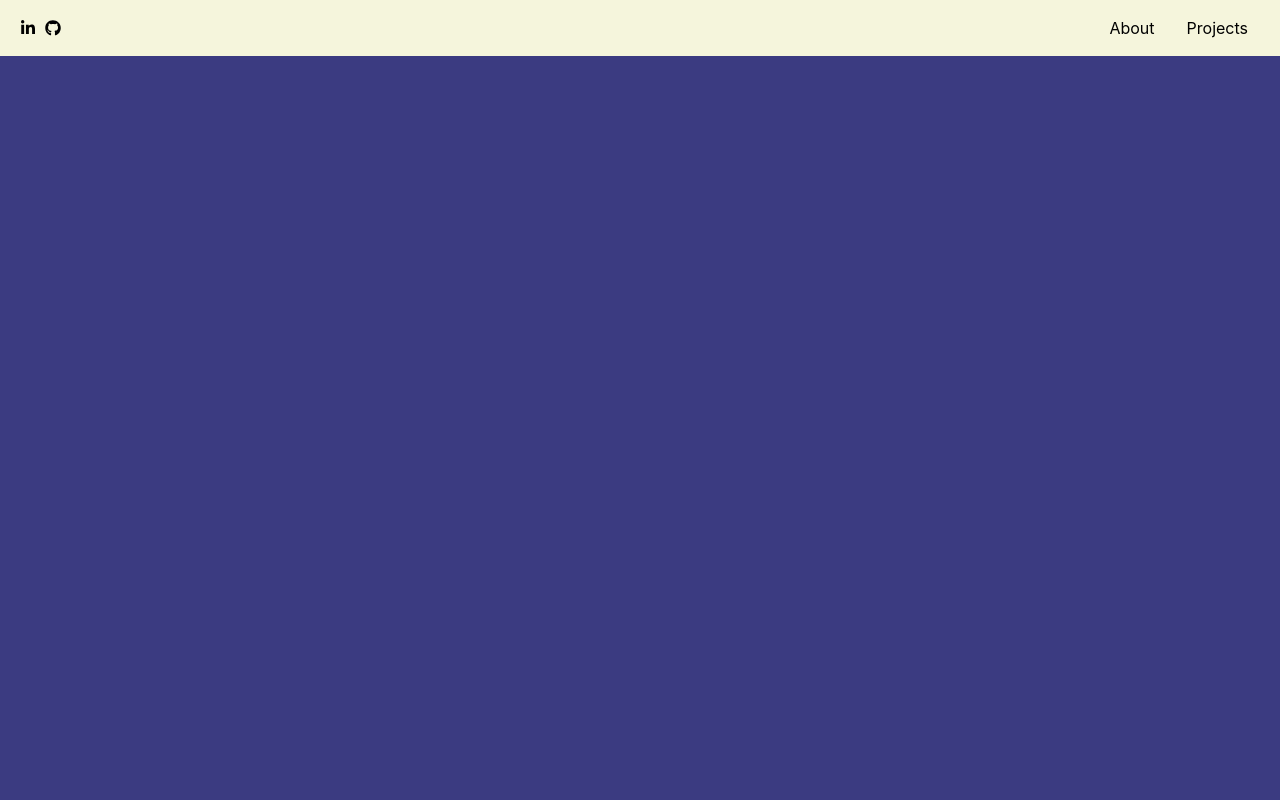
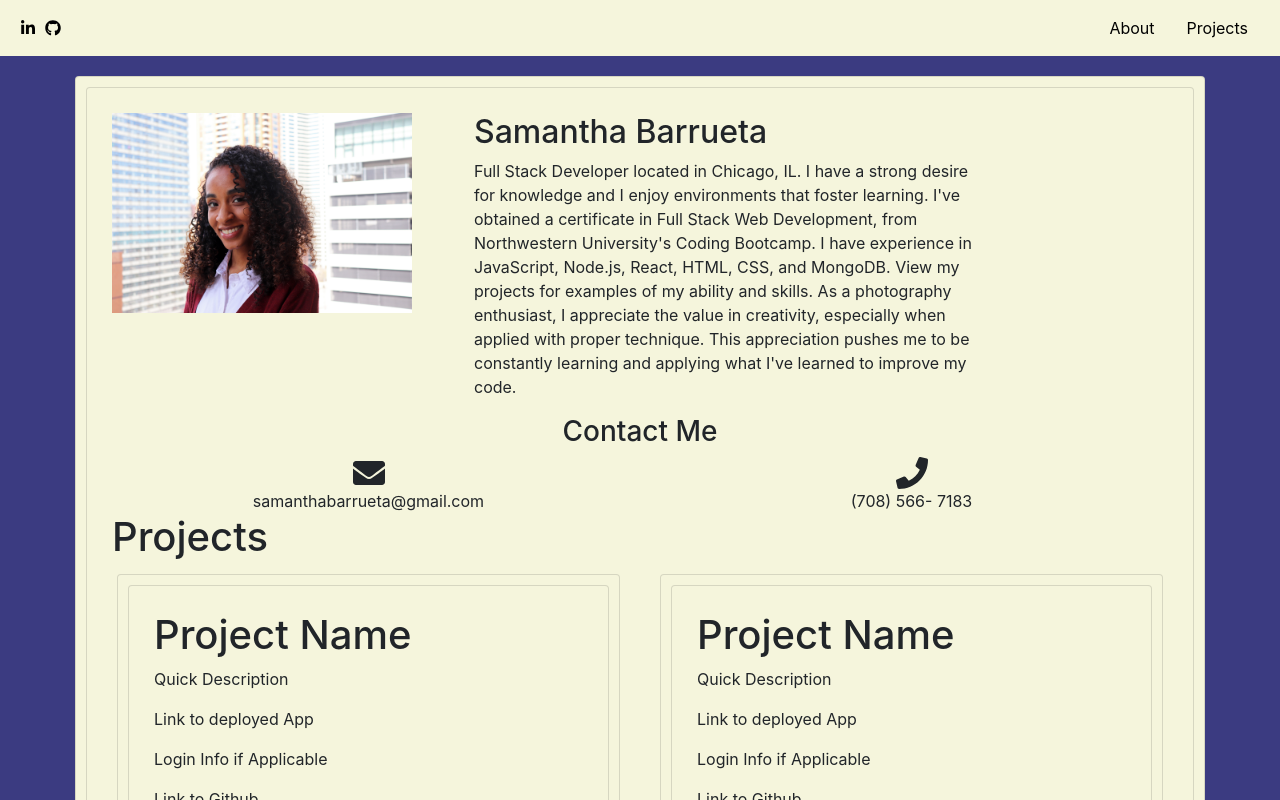
Before and after one commit to samanthabarrueta/React-Portfolio, a React (Create React App) app: page / in a window 1280 px wide. Shown: the top 800 px of the page. Built offline with nearby package versions, Linux system fonts and the light colour scheme.

Commit message:
remove projects page

```diff
--- a/src/App.js
+++ b/src/App.js
@@ -3,14 +3,12 @@ import { BrowserRouter as Router, Route } from "react-router-dom";
 import 'bootstrap/dist/css/bootstrap.min.css';
 import Navbar from "./components/Navbar";
 import Home from "./pages/Home";
-import Projects from "./pages/Projects";
 
 const App = () => {
   return (
     <Router>
         <Navbar />
-        <Route exact path="/React-Portfolio" component={Home} />
-        <Route path="/Projects" component={Projects} />
+        <Route exact path="/" component={Home} />
     </Router>
   );
 
--- a/src/pages/Projects.js
+++ /dev/null
@@ -1,15 +0,0 @@
-import React from "react";
-import Card from "../components/Card";
-import Container from "react-bootstrap/Container";
-import Row from "react-bootstrap/Row";
-import Col from "react-bootstrap/Col";
-
-const Projects = () => {
-    return (
-        <Container>
-
-        </Container>
-    );
-};
-
-export default Projects;
```
